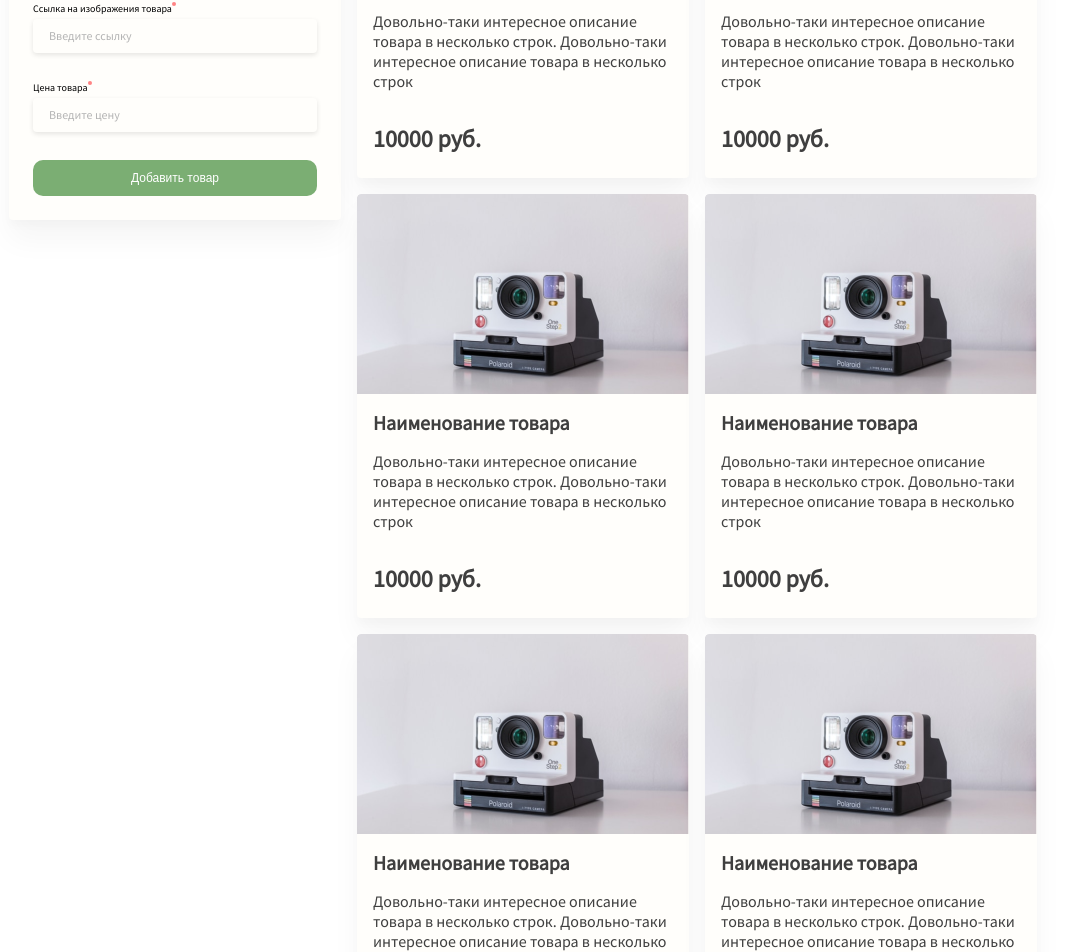
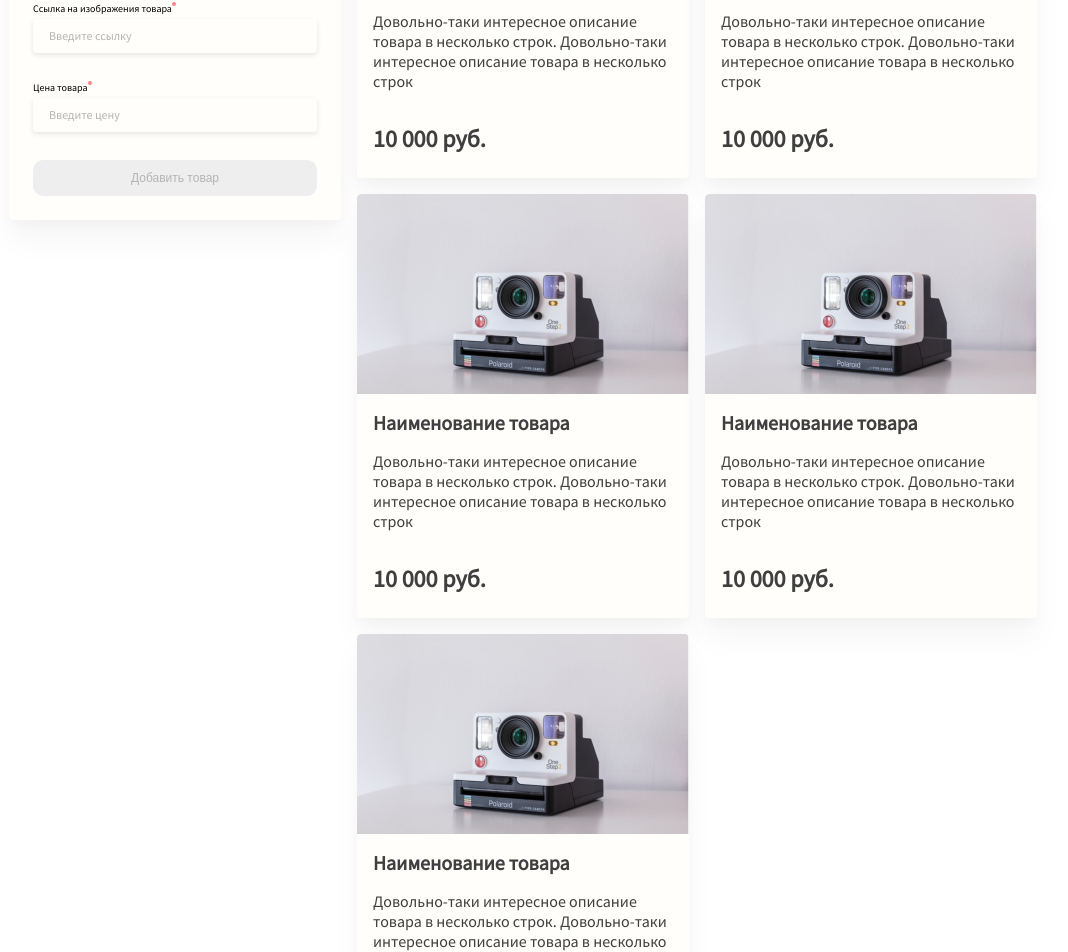
Before and after one commit to iTumbochka3/test-idaproject, a Nuxt app: page / in a window 1280 px wide. Shown: the part 278-1230 px from the top of the page, without its empty margins (23-1091 px from the left). Built offline with nearby package versions, Linux system fonts and the light colour scheme.

Commit message:
add functions

```diff
--- a/components/ProductAdd.vue
+++ b/components/ProductAdd.vue
@@ -7,36 +7,63 @@
                     <label>Наименование товара</label>
                     <div class='rectangle'></div>
                 </div>
-                <input class="custom-input__input" type="text" placeholder="Введите наименование товара" />
+                <input class="custom-input__input" type="text" placeholder="Введите наименование товара"
+                    v-model="name" />
             </div>
             <div class="custom-input">
                 <div class="custom-input__label">
                     <label>Описание товара</label>
                 </div>
-                <textarea class="custom-input__input" placeholder="Введите описание товара"></textarea>
+                <textarea class="custom-input__input" placeholder="Введите описание товара"
+                    v-model="description"></textarea>
             </div>
             <div class="custom-input">
                 <div class="custom-input__label">
                     <label>Ссылка на изображения товара</label>
                     <div class='rectangle'></div>
                 </div>
-                <input class="custom-input__input" type="text" placeholder="Введите ссылку" />
+                <input class="custom-input__input" type="text" placeholder="Введите ссылку" v-model="imageUrl" />
             </div>
             <div class="custom-input">
                 <div class="custom-input__label">
                     <label>Цена товара</label>
                     <div class='rectangle'></div>
                 </div>
-                <input class="custom-input__input" type="text" placeholder="Введите цену" />
+                <input class="custom-input__input" type="text" placeholder="Введите цену" v-model="price" />
             </div>
-            <button class="custom-button">Добавить товар</button>
+            <button class="custom-button" @click="addProduct" :disabled="!isValid"
+                :class="{ 'custom-button_disabled': !isValid }">Добавить товар</button>
         </div>
     </div>
 </template>
 
 <script>
 export default {
-    name: 'ProductAdd'
+    name: 'ProductAdd',
+    data() {
+        return {
+            name: '',
+            description: '',
+            price: '',
+            imageUrl: '',
+        }
+    },
+    computed: {
+        isValid() {
+            return this.name && this.price && this.imageUrl;
+        },
+    },
+    methods: {
+        addProduct() {
+            if (this.isValid) {
+                this.$store.dispatch('addProduct', { name: this.name, description: this.description, price: this.price, iamgeUrl: this.imageUrl });
+                this.name = '';
+                this.price = '';
+                this.description = '';
+                this.imageUrl = '';
+            }
+        },
+    },
 }
 </script>
 
@@ -94,7 +121,6 @@ $space_for_add: 24px;
 }
 
 .custom-button {
-    // background: #EEEEEE;
     color: #FFFFFF;
     background: #7BAE73;
     height: 36px;
@@ -102,6 +128,11 @@ $space_for_add: 24px;
     font-size: 12px;
     border: unset;
     border-radius: 10px;
+
+    &_disabled {
+        color: #B4B4B4;
+        background: #EEEEEE;
+    }
 }
 
 .rectangle {
--- a/components/ProductItem.vue
+++ b/components/ProductItem.vue
@@ -5,7 +5,7 @@
         <div class="product-item__content">
             <div class="product-item__name">{{ product.name }}</div>
             <div class="product-item__description">{{ product.description }}</div>
-            <div class="product-item__price">{{ product.price }} руб.</div>
+            <div class="product-item__price">{{ product.price | money }} руб.</div>
         </div>
     </div>
 </template>
@@ -18,7 +18,15 @@ export default {
             type: Object,
             required: true,
         }
-    }
+    },
+    filters: {
+        money: function (value) {
+            if (!value || value.length < 3) {
+                return value;
+            }
+            return value.toString().replace(/\B(?=(\d{3})+(?!\d))/g, " ");;
+        }
+    },
 }
 </script>
 
@@ -64,11 +72,10 @@ export default {
     cursor: url("../static/hover.png"),
     auto;
 
-    :hover {
-    }
-    :focus {
-    }
-    :active {
-    }
+    :hover {}
+
+    :focus {}
+
+    :active {}
 }
 </style>
--- a/components/ProductList.vue
+++ b/components/ProductList.vue
@@ -8,24 +8,12 @@
 import ProductItem from './ProductItem.vue'
 export default {
     name: "ProductList",
-    data() {
-        return {
-            products: [
-                { id: 1, name: 'Наименование товара', description: 'Довольно-таки интересное описание товара в несколько строк. Довольно-таки интересное описание товара в несколько строк', price: 10000, imageUrl: '' },
-                { id: 2, name: 'Наименование товара', description: 'Довольно-таки интересное описание товара в несколько строк. Довольно-таки интересное описание товара в несколько строк', price: 10000, imageUrl: '' },
-                { id: 3, name: 'Наименование товара', description: 'Довольно-таки интересное описание товара в несколько строк. Довольно-таки интересное описание товара в несколько строк', price: 10000, imageUrl: '' },
-                { id: 4, name: 'Наименование товара', description: 'Довольно-таки интересное описание товара в несколько строк. Довольно-таки интересное описание товара в несколько строк', price: 10000, imageUrl: '' },
-                { id: 5, name: 'Наименование товара', description: 'Довольно-таки интересное описание товара в несколько строк. Довольно-таки интересное описание товара в несколько строк', price: 10000, imageUrl: '' },
-                { id: 6, name: 'Наименование товара', description: 'Довольно-таки интересное описание товара в несколько строк. Довольно-таки интересное описание товара в несколько строк', price: 10000, imageUrl: '' },
-                { id: 7, name: 'Наименование товара', description: 'Довольно-таки интересное описание товара в несколько строк. Довольно-таки интересное описание товара в несколько строк', price: 10000, imageUrl: '' },
-                { id: 8, name: 'Наименование товара', description: 'Довольно-таки интересное описание товара в несколько строк. Довольно-таки интересное описание товара в несколько строк', price: 10000, imageUrl: '' },
-                { id: 9, name: 'Наименование товара', description: 'Довольно-таки интересное описание товара в несколько строк. Довольно-таки интересное описание товара в несколько строк', price: 10000, imageUrl: '' },
-                { id: 10, name: 'Наименование товара', description: 'Довольно-таки интересное описание товара в несколько строк. Довольно-таки интересное описание товара в несколько строк', price: 10000, imageUrl: '' },
-                { id: 11, name: 'Наименование товара', description: 'Довольно-таки интересное описание товара в несколько строк. Довольно-таки интересное описание товара в несколько строк', price: 10000, imageUrl: '' },
-            ],
-        };
+    components: { ProductItem },
+    computed: {
+        products() {
+            return this.$store.getters.getProducts;
+        },
     },
-    components: { ProductItem }
 }
 </script>
 
--- /dev/null
+++ b/store/index.js
@@ -0,0 +1,34 @@
+export const state = () => ({
+    products: [
+        { id: 1, name: 'Наименование товара', description: 'Довольно-таки интересное описание товара в несколько строк. Довольно-таки интересное описание товара в несколько строк', price: 10000, imageUrl: '' },
+        { id: 2, name: 'Наименование товара', description: 'Довольно-таки интересное описание товара в несколько строк. Довольно-таки интересное описание товара в несколько строк', price: 10000, imageUrl: '' },
+        { id: 3, name: 'Наименование товара', description: 'Довольно-таки интересное описание товара в несколько строк. Довольно-таки интересное описание товара в несколько строк', price: 10000, imageUrl: '' },
+        { id: 4, name: 'Наименование товара', description: 'Довольно-таки интересное описание товара в несколько строк. Довольно-таки интересное описание товара в несколько строк', price: 10000, imageUrl: '' },
+        { id: 5, name: 'Наименование товара', description: 'Довольно-таки интересное описание товара в несколько строк. Довольно-таки интересное описание товара в несколько строк', price: 10000, imageUrl: '' },
+    ],
+})
+
+export const getters = {
+    getProducts(state) {
+        return state.products
+    },
+}
+
+export const mutations = {
+    ADD(state, product) {
+        state.products.push(product);
+    },
+    REMOVE(state, id) {
+        state.products = state.products.filter((item) => item.id !== id);
+    },
+}
+
+export const actions = {
+    addProduct({ commit }, product) {
+        commit('ADD', { id: Date.now(), name: product.name, description: product.description, price: product.price, imageUrl: product.imageUrl });
+    },
+
+    removeProduct({ commit }, id) {
+        commit('REMOVE', id);
+    },
+}
```
